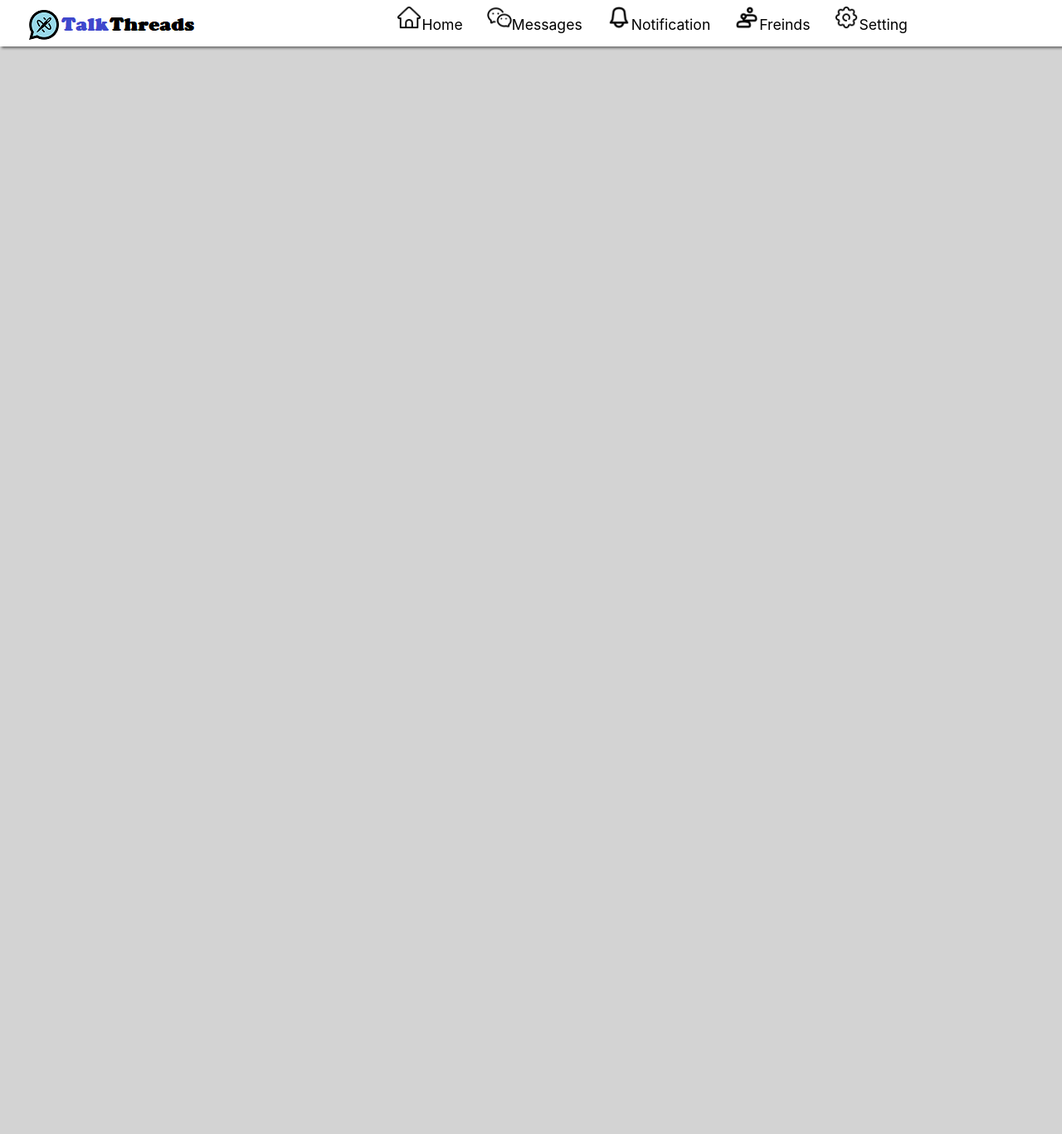
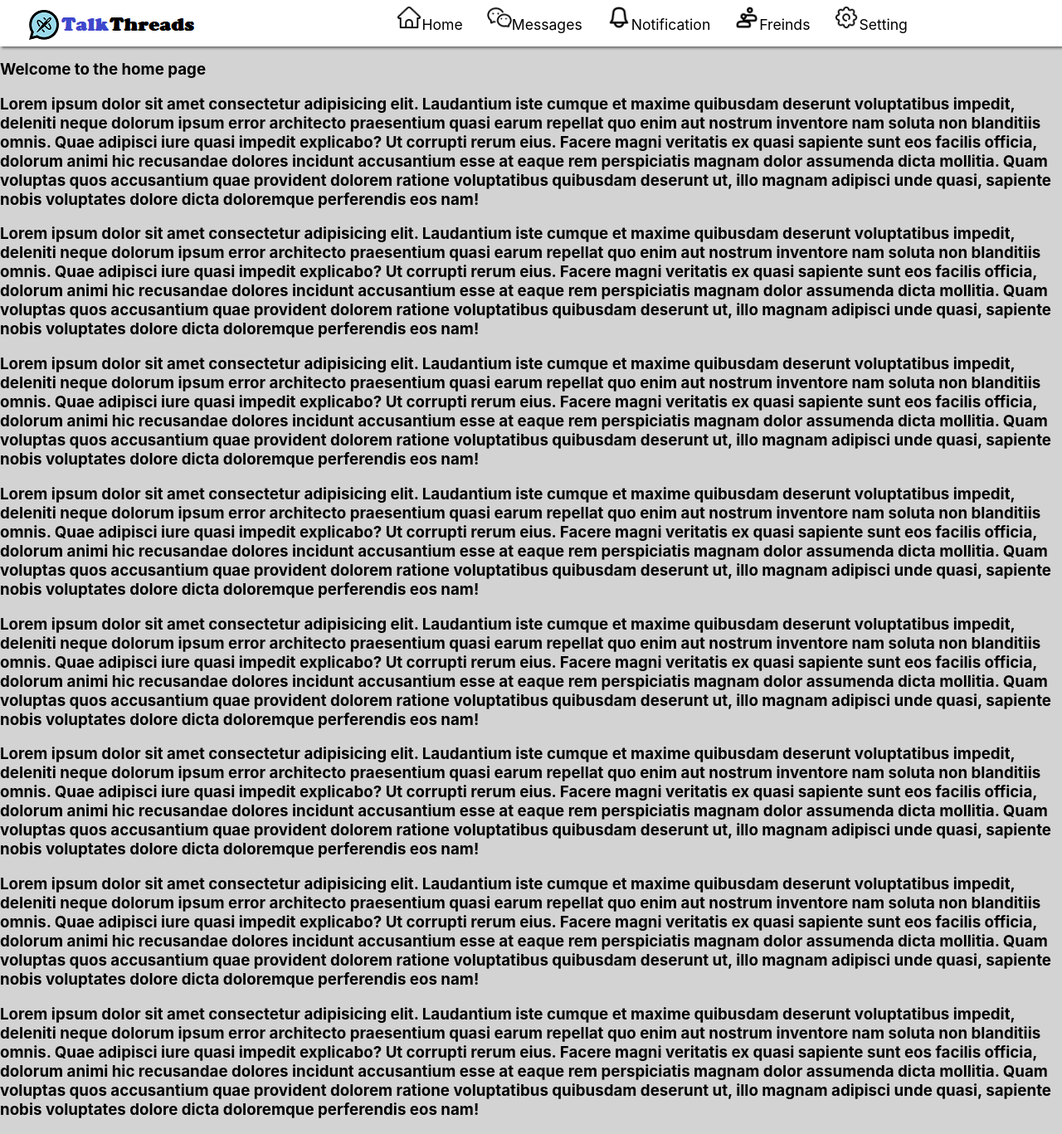
Before and after one commit to AngheloAmir/talkthreads, a Next.js app: page / in a window 1280 px wide. Shown: the whole page at 83% size. Before the commit the page ends 800 px from the top, so only its background shows below. Built offline with nearby package versions, Linux system fonts and the light colour scheme.

Commit message:
0.6 navbar improvements

```diff
--- a/app/data/navbar.json
+++ b/app/data/navbar.json
@@ -4,7 +4,8 @@
         {
             "name": "Home",
             "icon": "app/navbar/home.png",
-            "path": "/"
+            "path": "/",
+            "notif": true
         },
         {
             "name": "Messages",
--- a/components/Navbar/Items.tsx
+++ b/components/Navbar/Items.tsx
@@ -1,12 +1,12 @@
 import React from 'react';
 import Link from 'next/link';
-import { NavbarSpace } from './Interface';
+import { Navbar } from './Interface';
 import style from './items.module.scss';
 
 /**
  * The list of items that will appear in the navigation bar
  */
-export default function Items(props :NavbarSpace.NavbarListItem) {
+export default function Items(props :Navbar.ListItem) {
     const itemref = React.useRef<HTMLDivElement>(null)
     const [navheight, setHeight] = React.useState(0);
 
@@ -19,9 +19,13 @@ export default function Items(props :NavbarSpace.NavbarListItem) {
 
     return (
         <>
+           {/* This div is for desktop size navbar */}
             <div id={style.navigationItemsDesktop}>
                 <NavItems items={props.items} />
             </div>
+
+            {/* This div is for mobile size navbar. If the screen is bigger, this
+             div become invisible. */}
             <div id={style.navigationItems}
                 style={
                     !props.isChange ?
@@ -32,15 +36,15 @@ export default function Items(props :NavbarSpace.NavbarListItem) {
                 <NavItems items={props.items} />
             </div>
         </>
-    )
+    );
 }
 
-function NavItems(props :NavbarSpace.NavItemPropsReceive) {
+function NavItems(props :Navbar.NavItemPropsReceive) {
     if(!props.items) return <div></div>;
 
     return (
         <ul>
-            { props.items.map((item :NavbarSpace.NavbarItem, index :number) => {
+            { props.items.map((item :Navbar.NavbarItem, index :number) => {
                 return (
                     <li key={index}>
                         { item.icon &&
--- a/components/Navbar/nav.module.scss
+++ b/components/Navbar/nav.module.scss
@@ -2,7 +2,7 @@
     background-color: white;
     position: fixed;
     top: 0; left: 0;
-    padding: 0.5rem;
+    padding: 0.4rem;
     box-shadow: 2px 2px 3px rgba($color: #000000, $alpha: 0.5);
     width: 100%;
     z-index: 10;
--- a/pages/index.tsx
+++ b/pages/index.tsx
@@ -5,9 +5,32 @@ import styles from '../styles/Home.module.css'
 
 const Home: NextPage = () => {
   return (
-    <div>
+    <div style={{marginTop: '4.5rem'}}>
       <h3>Welcome to the home page</h3>
-
+      <h3>
+        Lorem ipsum dolor sit amet consectetur adipisicing elit. Laudantium iste cumque et maxime quibusdam deserunt voluptatibus impedit, deleniti neque dolorum ipsum error architecto praesentium quasi earum repellat quo enim aut nostrum inventore nam soluta non blanditiis omnis. Quae adipisci iure quasi impedit explicabo? Ut corrupti rerum eius. Facere magni veritatis ex quasi sapiente sunt eos facilis officia, dolorum animi hic recusandae dolores incidunt accusantium esse at eaque rem perspiciatis magnam dolor assumenda dicta mollitia. Quam voluptas quos accusantium quae provident dolorem ratione voluptatibus quibusdam deserunt ut, illo magnam adipisci unde quasi, sapiente nobis voluptates dolore dicta doloremque perferendis eos nam!
+      </h3>
+      <h3>
+        Lorem ipsum dolor sit amet consectetur adipisicing elit. Laudantium iste cumque et maxime quibusdam deserunt voluptatibus impedit, deleniti neque dolorum ipsum error architecto praesentium quasi earum repellat quo enim aut nostrum inventore nam soluta non blanditiis omnis. Quae adipisci iure quasi impedit explicabo? Ut corrupti rerum eius. Facere magni veritatis ex quasi sapiente sunt eos facilis officia, dolorum animi hic recusandae dolores incidunt accusantium esse at eaque rem perspiciatis magnam dolor assumenda dicta mollitia. Quam voluptas quos accusantium quae provident dolorem ratione voluptatibus quibusdam deserunt ut, illo magnam adipisci unde quasi, sapiente nobis voluptates dolore dicta doloremque perferendis eos nam!
+      </h3>
+      <h3>
+        Lorem ipsum dolor sit amet consectetur adipisicing elit. Laudantium iste cumque et maxime quibusdam deserunt voluptatibus impedit, deleniti neque dolorum ipsum error architecto praesentium quasi earum repellat quo enim aut nostrum inventore nam soluta non blanditiis omnis. Quae adipisci iure quasi impedit explicabo? Ut corrupti rerum eius. Facere magni veritatis ex quasi sapiente sunt eos facilis officia, dolorum animi hic recusandae dolores incidunt accusantium esse at eaque rem perspiciatis magnam dolor assumenda dicta mollitia. Quam voluptas quos accusantium quae provident dolorem ratione voluptatibus quibusdam deserunt ut, illo magnam adipisci unde quasi, sapiente nobis voluptates dolore dicta doloremque perferendis eos nam!
+      </h3>
+      <h3>
+        Lorem ipsum dolor sit amet consectetur adipisicing elit. Laudantium iste cumque et maxime quibusdam deserunt voluptatibus impedit, deleniti neque dolorum ipsum error architecto praesentium quasi earum repellat quo enim aut nostrum inventore nam soluta non blanditiis omnis. Quae adipisci iure quasi impedit explicabo? Ut corrupti rerum eius. Facere magni veritatis ex quasi sapiente sunt eos facilis officia, dolorum animi hic recusandae dolores incidunt accusantium esse at eaque rem perspiciatis magnam dolor assumenda dicta mollitia. Quam voluptas quos accusantium quae provident dolorem ratione voluptatibus quibusdam deserunt ut, illo magnam adipisci unde quasi, sapiente nobis voluptates dolore dicta doloremque perferendis eos nam!
+      </h3>
+      <h3>
+        Lorem ipsum dolor sit amet consectetur adipisicing elit. Laudantium iste cumque et maxime quibusdam deserunt voluptatibus impedit, deleniti neque dolorum ipsum error architecto praesentium quasi earum repellat quo enim aut nostrum inventore nam soluta non blanditiis omnis. Quae adipisci iure quasi impedit explicabo? Ut corrupti rerum eius. Facere magni veritatis ex quasi sapiente sunt eos facilis officia, dolorum animi hic recusandae dolores incidunt accusantium esse at eaque rem perspiciatis magnam dolor assumenda dicta mollitia. Quam voluptas quos accusantium quae provident dolorem ratione voluptatibus quibusdam deserunt ut, illo magnam adipisci unde quasi, sapiente nobis voluptates dolore dicta doloremque perferendis eos nam!
+      </h3>
+      <h3>
+        Lorem ipsum dolor sit amet consectetur adipisicing elit. Laudantium iste cumque et maxime quibusdam deserunt voluptatibus impedit, deleniti neque dolorum ipsum error architecto praesentium quasi earum repellat quo enim aut nostrum inventore nam soluta non blanditiis omnis. Quae adipisci iure quasi impedit explicabo? Ut corrupti rerum eius. Facere magni veritatis ex quasi sapiente sunt eos facilis officia, dolorum animi hic recusandae dolores incidunt accusantium esse at eaque rem perspiciatis magnam dolor assumenda dicta mollitia. Quam voluptas quos accusantium quae provident dolorem ratione voluptatibus quibusdam deserunt ut, illo magnam adipisci unde quasi, sapiente nobis voluptates dolore dicta doloremque perferendis eos nam!
+      </h3>
+      <h3>
+        Lorem ipsum dolor sit amet consectetur adipisicing elit. Laudantium iste cumque et maxime quibusdam deserunt voluptatibus impedit, deleniti neque dolorum ipsum error architecto praesentium quasi earum repellat quo enim aut nostrum inventore nam soluta non blanditiis omnis. Quae adipisci iure quasi impedit explicabo? Ut corrupti rerum eius. Facere magni veritatis ex quasi sapiente sunt eos facilis officia, dolorum animi hic recusandae dolores incidunt accusantium esse at eaque rem perspiciatis magnam dolor assumenda dicta mollitia. Quam voluptas quos accusantium quae provident dolorem ratione voluptatibus quibusdam deserunt ut, illo magnam adipisci unde quasi, sapiente nobis voluptates dolore dicta doloremque perferendis eos nam!
+      </h3>
+      <h3>
+        Lorem ipsum dolor sit amet consectetur adipisicing elit. Laudantium iste cumque et maxime quibusdam deserunt voluptatibus impedit, deleniti neque dolorum ipsum error architecto praesentium quasi earum repellat quo enim aut nostrum inventore nam soluta non blanditiis omnis. Quae adipisci iure quasi impedit explicabo? Ut corrupti rerum eius. Facere magni veritatis ex quasi sapiente sunt eos facilis officia, dolorum animi hic recusandae dolores incidunt accusantium esse at eaque rem perspiciatis magnam dolor assumenda dicta mollitia. Quam voluptas quos accusantium quae provident dolorem ratione voluptatibus quibusdam deserunt ut, illo magnam adipisci unde quasi, sapiente nobis voluptates dolore dicta doloremque perferendis eos nam!
+      </h3>
     </div>
   );
 }
```
Also changed, not shown: components/Navbar/Interface.ts (+9 -5 lines), components/Navbar/index.tsx (+4 -3 lines). Lines whose indentation alone changed are shown as unchanged.
